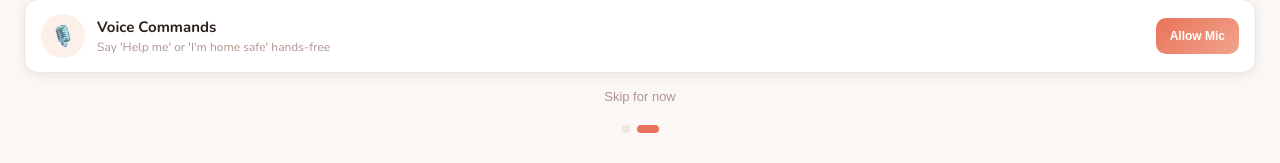
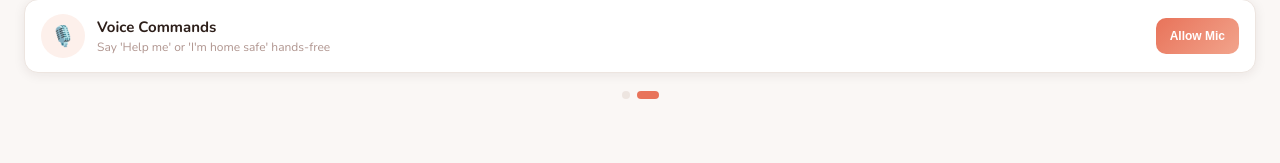
Before and after one commit to dinhanhduytran/unihack2026-guardia, a React (Vite) app in the folder guardia-web/: page /permissions in a window 1280 px wide. Shown: the part 399-562 px from the top of the page. Built offline with nearby package versions, Linux system fonts and the light colour scheme.

Commit message:
UI permission

```diff
--- a/guardia-web/src/screens/S2Permissions.tsx
+++ b/guardia-web/src/screens/S2Permissions.tsx
@@ -5,8 +5,8 @@ import PhoneFrame from "../components/layout/PhoneFrame";
 type PermissionStateLabel = "idle" | "granted" | "denied" | "unsupported";
 
 export default function S2Permissions() {
-  const [, setLocationStatus] = useState<PermissionStateLabel>("idle");
-  const [, setMicStatus] = useState<PermissionStateLabel>("idle");
+  const [locationStatus, setLocationStatus] = useState<PermissionStateLabel>("idle");
+  const [micStatus, setMicStatus] = useState<PermissionStateLabel>("idle");
 
   const requestLocation = () => {
     if (!("geolocation" in navigator)) {
@@ -45,6 +45,10 @@ export default function S2Permissions() {
     }
   };
 
+  const canGoNext = locationStatus === "granted" && micStatus === "granted";
+  const locationButtonLabel = locationStatus === "granted" ? "Granted" : "Allow Location";
+  const micButtonLabel = micStatus === "granted" ? "Granted" : "Allow Mic";
+
   return (
     <PhoneFrame>
       <div style={{ height: 52 }} />
@@ -71,8 +75,12 @@ export default function S2Permissions() {
             <div className="perm-title">Location Access</div>
             <div className="perm-desc">So we can track your route and alert contacts</div>
           </div>
-          <button className="btn-sm-coral" onClick={requestLocation}>
-            Allow Location
+          <button
+            className="btn-sm-coral"
+            onClick={requestLocation}
+            style={locationStatus === "granted" ? { background: "var(--teal)" } : undefined}
+          >
+            {locationButtonLabel}
           </button>
         </div>
         <div className="perm-card">
@@ -81,15 +89,19 @@ export default function S2Permissions() {
             <div className="perm-title">Voice Commands</div>
             <div className="perm-desc">Say 'Help me' or 'I'm home safe' hands-free</div>
           </div>
-          <button className="btn-sm-coral" onClick={requestMic}>
-            Allow Mic
+          <button
+            className="btn-sm-coral"
+            onClick={requestMic}
+            style={micStatus === "granted" ? { background: "var(--teal)" } : undefined}
+          >
+            {micButtonLabel}
           </button>
         </div>
-        <Link to="/home">
-          <button style={{ background: "none", border: "none", color: "var(--text-muted)", fontSize: 13, marginTop: 16 }}>
-            Skip for now
-          </button>
-        </Link>
+        {canGoNext ? (
+          <Link to="/home" style={{ width: "100%", marginTop: 16 }}>
+            <button className="btn-primary">Next →</button>
+          </Link>
+        ) : null}
         <div className="progress-dots">
           <div className="pdot" />
           <div className="pdot active" />
```
Also changed, not shown: 1 other file (tests, documents, lock files or other folders).
